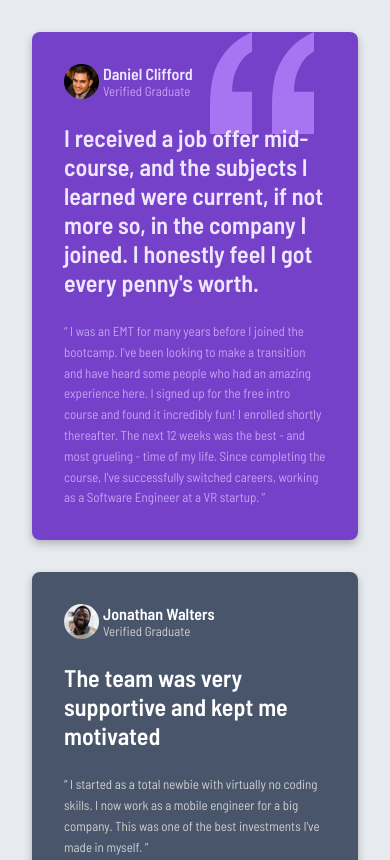
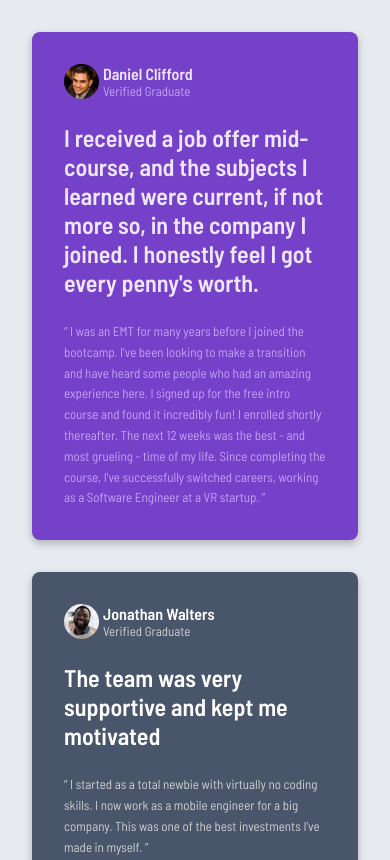
Before and after one commit to lyn-kodehode/CSS-advanced-oppgave-1-testimonial-grid, a plain HTML site: page index.html in a window 390 px wide. Shown: the top 860 px of the page. Drawn offline with Linux system fonts and the light colour scheme.

Commit message:
Removed background image on 700px screen size on first testimonial

```diff
--- a/style.css
+++ b/style.css
@@ -195,4 +195,7 @@ img {
       "testimonial-4"
       "testimonial-5";
   }
+  .testimonial-1 {
+    background-image: none;
+  }
 }
```
